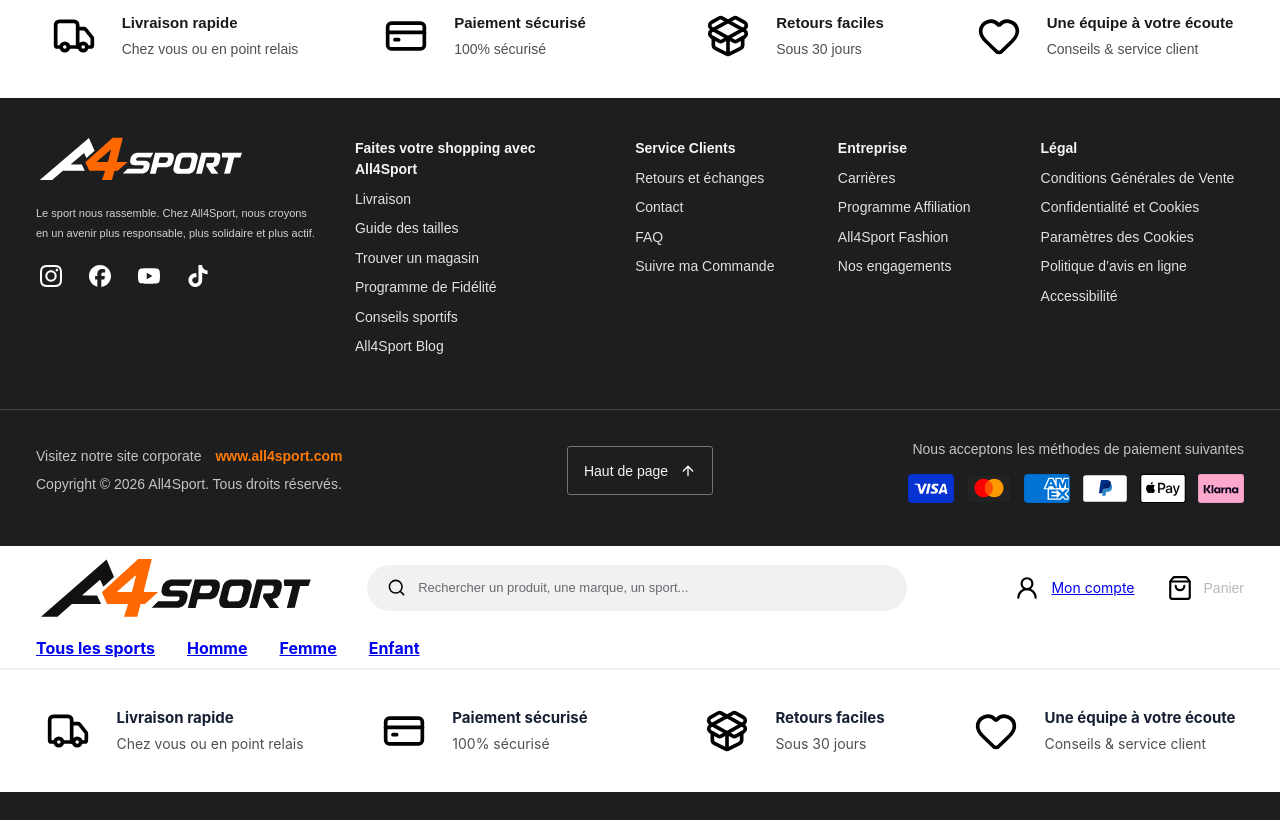
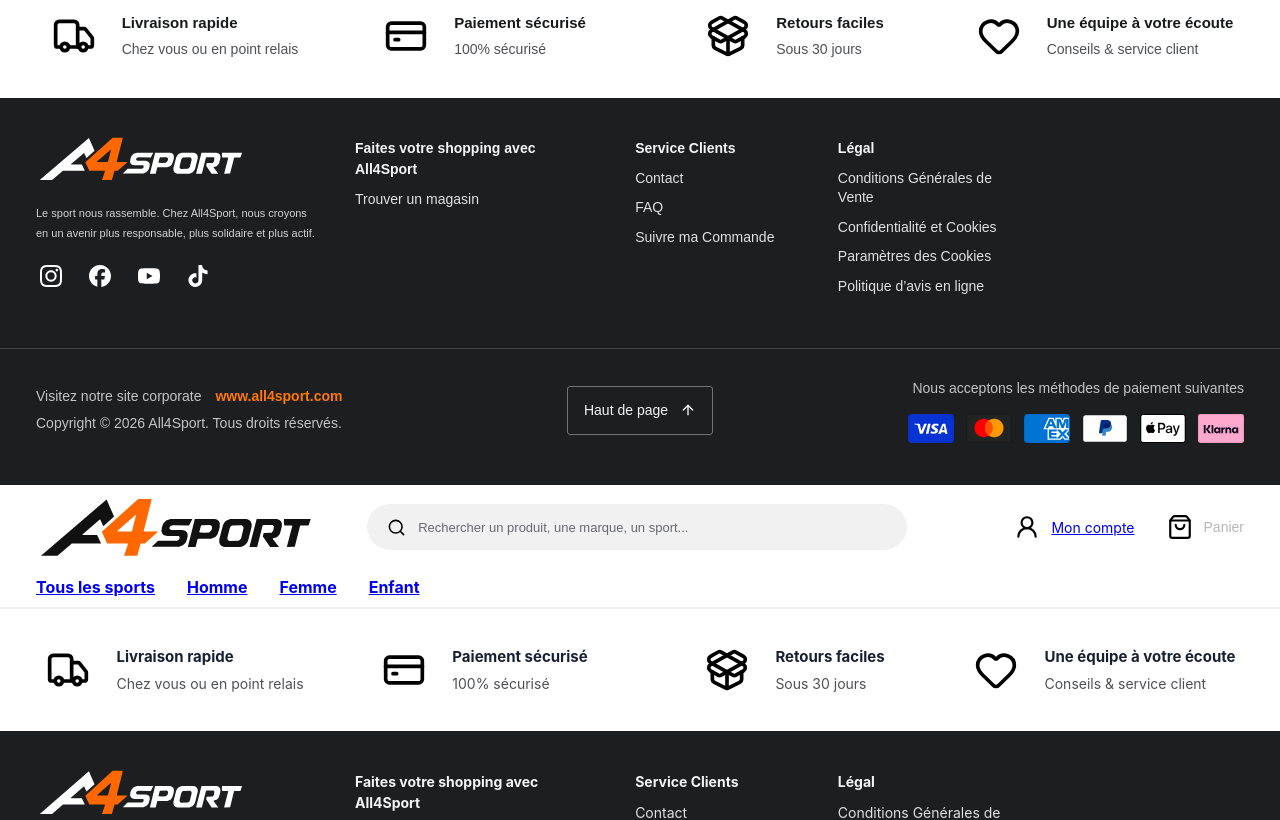
Before and after one commit to AP3-All4Sport/all4sport, a React app in the folder frontend_react/: page / in a window 1280 px wide. Shown: the part 2180-3000 px from the top of the page. Built offline with nearby package versions, Linux system fonts and the light colour scheme; the HTML template or start-up script is replaced by a standard one.

Commit message:
Refactor footer links to streamline navigation and improve user experience

```diff
--- a/frontend_react/src/components/Footer.jsx
+++ b/frontend_react/src/components/Footer.jsx
@@ -11,19 +11,15 @@ const services = [
 const columns = [
   {
     title: 'Faites votre shopping avec All4Sport',
-    links: ['Livraison', 'Guide des tailles', 'Trouver un magasin', 'Programme de Fidélité', 'Conseils sportifs', 'All4Sport Blog'],
+    links: ['Trouver un magasin'],
   },
   {
     title: 'Service Clients',
-    links: ['Retours et échanges', 'Contact', 'FAQ', 'Suivre ma Commande'],
-  },
-  {
-    title: 'Entreprise',
-    links: ['Carrières', 'Programme Affiliation', 'All4Sport Fashion', 'Nos engagements'],
+    links: ['Contact', 'FAQ', 'Suivre ma Commande'],
   },
   {
     title: 'Légal',
-    links: ['Conditions Générales de Vente', 'Confidentialité et Cookies', 'Paramètres des Cookies', 'Politique d’avis en ligne', 'Accessibilité'],
+    links: ['Conditions Générales de Vente', 'Confidentialité et Cookies', 'Paramètres des Cookies', 'Politique d’avis en ligne'],
   },
 ]
 
```
